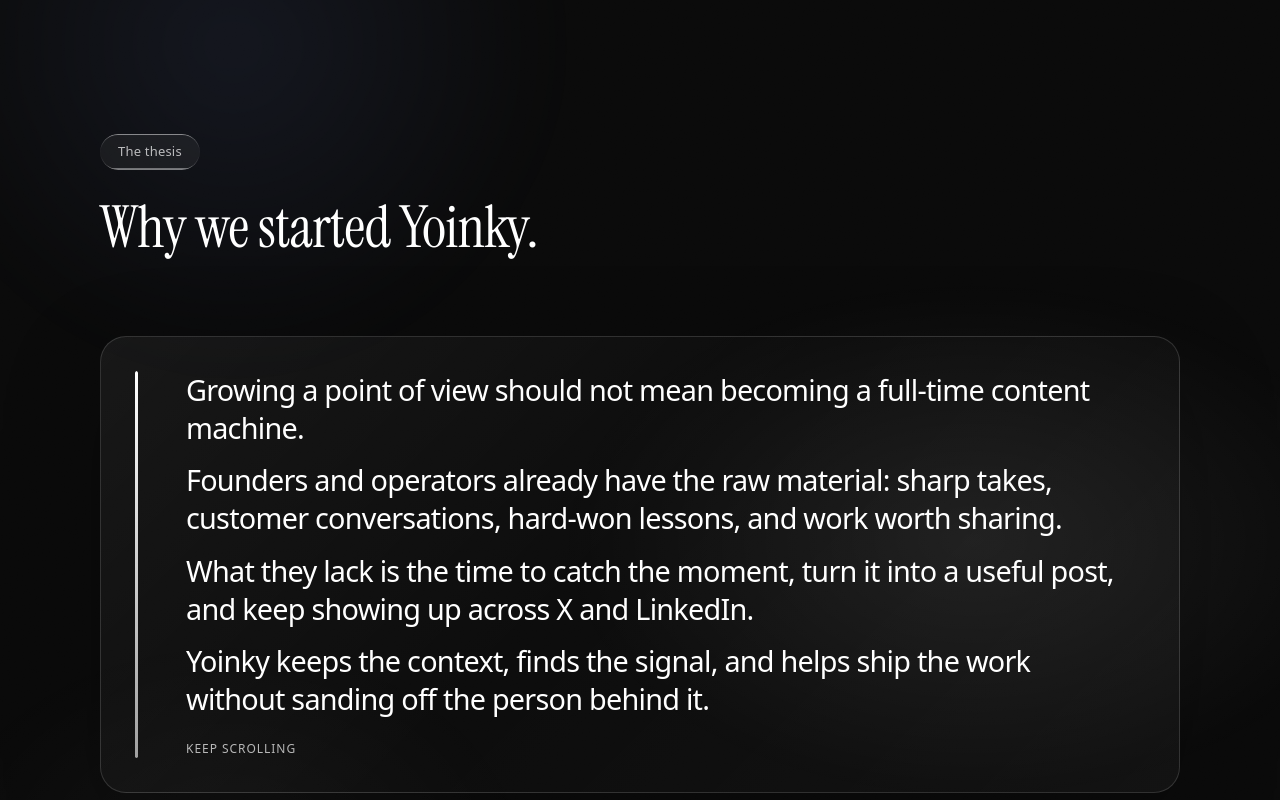
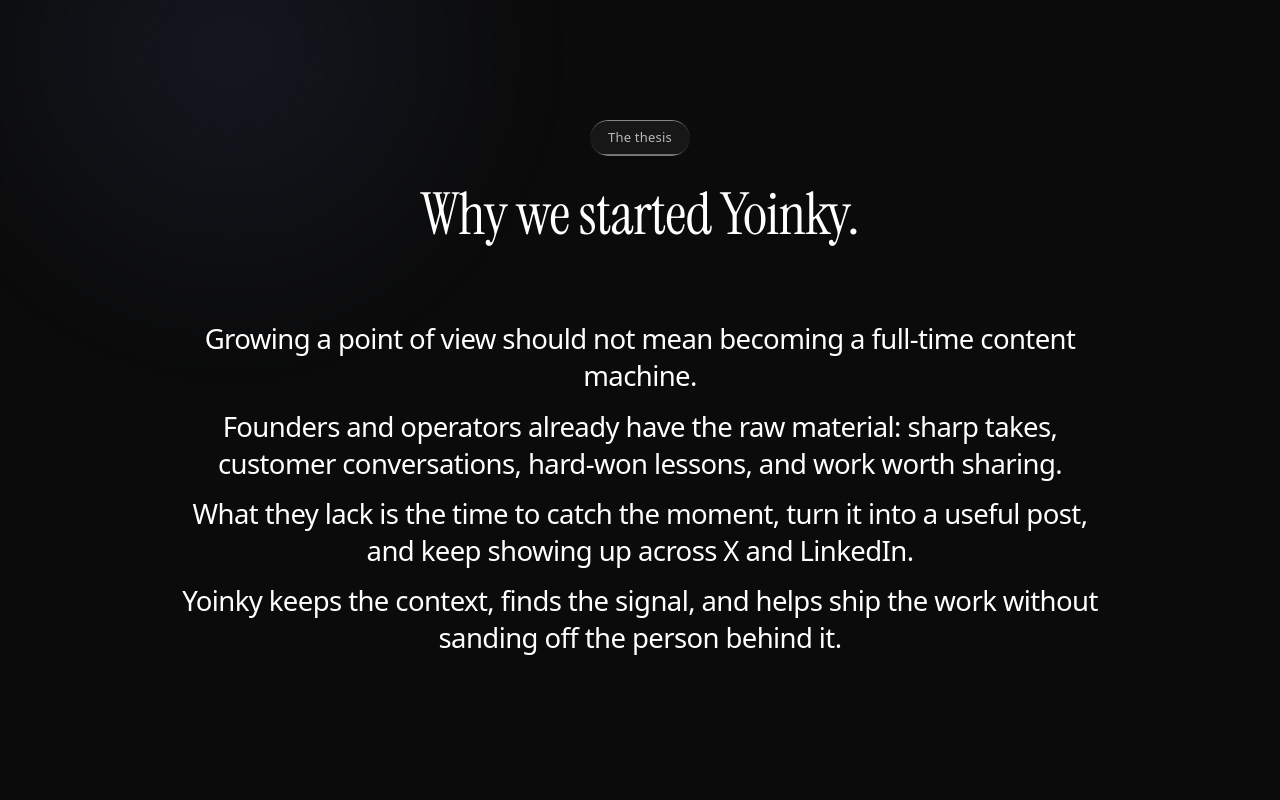
Before and after one commit to parry22/yoinky-landing, a Next.js app: page / in a window 1280 px wide. Shown: the part 820-1620 px from the top of the page. Built offline with nearby package versions, Linux system fonts and the light colour scheme.

Commit message:
Simplify thesis section layout

```diff
--- a/app/(frontend)/components/WhyYoinky.tsx
+++ b/app/(frontend)/components/WhyYoinky.tsx
@@ -1,7 +1,7 @@
 "use client";
 
 import { useEffect, useRef, useState } from "react";
-import { LINE, TEXT_FAINT, TEXT_SOFT, UI } from "./theme";
+import { TEXT_FAINT, UI } from "./theme";
 import SectionHead from "./SectionHead";
 
 const LINES = [
@@ -21,11 +21,9 @@
       const el = ref.current;
       if (!el) return;
       const rect = el.getBoundingClientRect();
-      // Deliberately use a long travel distance. The reveal should reward a
-      // measured scroll, never jump through the thesis in one wheel movement.
-      const travel = Math.max(1, rect.height - window.innerHeight * 0.25);
-      const next = Math.max(0, Math.min(1, (window.innerHeight * 0.58 - rect.top) / travel));
-      setProgress((previous) => Math.abs(previous - next) < 0.002 ? previous : next);
+      const travel = Math.max(1, rect.height - window.innerHeight * 0.3);
+      const next = Math.max(0, Math.min(1, (window.innerHeight * 0.62 - rect.top) / travel));
+      setProgress((previous) => (Math.abs(previous - next) < 0.002 ? previous : next));
     };
     const onScroll = () => {
       cancelAnimationFrame(frame);
@@ -42,61 +40,32 @@
   }, []);
 
   return (
-    <section ref={ref} style={{ minHeight: "185vh", position: "relative", padding: "clamp(84px,12vw,154px) 24px" }}>
-      <div
-        aria-hidden
-        style={{
-          position: "absolute", inset: "12% 0 auto", height: "68%", pointerEvents: "none",
-          background: "radial-gradient(45% 36% at 76% 38%, rgba(255,255,255,0.075), transparent 72%), radial-gradient(32% 30% at 18% 70%, rgba(255,255,255,0.035), transparent 75%)",
-        }}
-      />
-      <div style={{ position: "sticky", top: "10vh", maxWidth: 1080, margin: "0 auto" }}>
-        <SectionHead kicker="The thesis" title="Why we started" accent="Yoinky." align="left" />
-        <div
-          style={{
-            display: "grid", gridTemplateColumns: "3px minmax(0, 1fr)", gap: "clamp(20px,4vw,48px)",
-            marginTop: "clamp(42px,6vw,76px)", padding: "clamp(22px,3.2vw,34px)",
-            border: `1px solid ${LINE}`, borderRadius: 26,
-            background: "linear-gradient(135deg, rgba(255,255,255,0.055), rgba(255,255,255,0.012) 48%, rgba(255,255,255,0.035))",
-            boxShadow: "0 30px 100px rgba(0,0,0,0.22)",
-          }}
-        >
-          <div style={{ position: "relative", borderRadius: 999, background: "rgba(255,255,255,0.12)", overflow: "hidden" }}>
-            <div
-              style={{
-                position: "absolute", inset: "auto 0 0", height: `${progress * 100}%`, borderRadius: 999,
-                background: "linear-gradient(#fff, rgba(255,255,255,0.55))", transition: "height 180ms ease-out",
-              }}
-            />
-          </div>
-          <div style={{ display: "grid", gap: "0.9em", paddingRight: "clamp(0px,3vw,30px)" }}>
+    <section ref={ref} style={{ minHeight: "170vh", position: "relative", padding: "clamp(80px,11vw,140px) 24px" }}>
+      <div style={{ position: "sticky", top: "17vh", maxWidth: 920, margin: "0 auto" }}>
+        <SectionHead kicker="The thesis" title="Why we started" accent="Yoinky." />
+        <div style={{ display: "grid", gap: "0.82em", marginTop: "clamp(46px,6vw,74px)", textAlign: "center" }}>
           {LINES.map((line, index) => {
-              const fill = Math.max(0, Math.min(1, progress * (LINES.length + 0.8) - index));
+            const fill = Math.max(0, Math.min(1, progress * (LINES.length + 0.65) - index));
             return (
               <p
                 key={line}
                 style={{
                   margin: 0,
                   fontFamily: UI,
-                    fontSize: "clamp(19px,2.25vw,31px)",
+                  fontSize: "clamp(19px,2.15vw,30px)",
                   fontWeight: 400,
-                    letterSpacing: "-0.026em",
-                    lineHeight: 1.32,
+                  letterSpacing: "-0.022em",
+                  lineHeight: 1.35,
                   backgroundImage: `linear-gradient(90deg, #fff ${fill * 100}%, ${TEXT_FAINT} ${fill * 100}%)`,
                   WebkitBackgroundClip: "text",
                   backgroundClip: "text",
                   color: "transparent",
-                    transition: "background-image 220ms ease-out",
                 }}
               >
                 {line}
               </p>
             );
           })}
-            <div style={{ marginTop: 8, color: TEXT_SOFT, fontFamily: UI, fontSize: 12, letterSpacing: "0.08em", textTransform: "uppercase" }}>
-              Keep scrolling
-            </div>
-          </div>
         </div>
       </div>
     </section>
```
Lines whose indentation alone changed are shown as unchanged.
